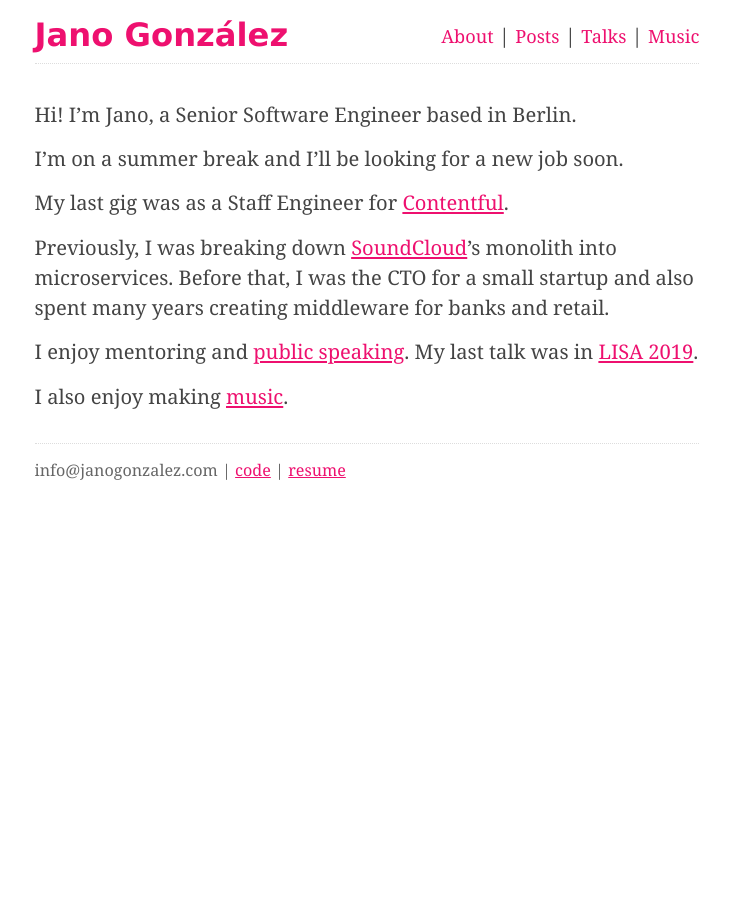
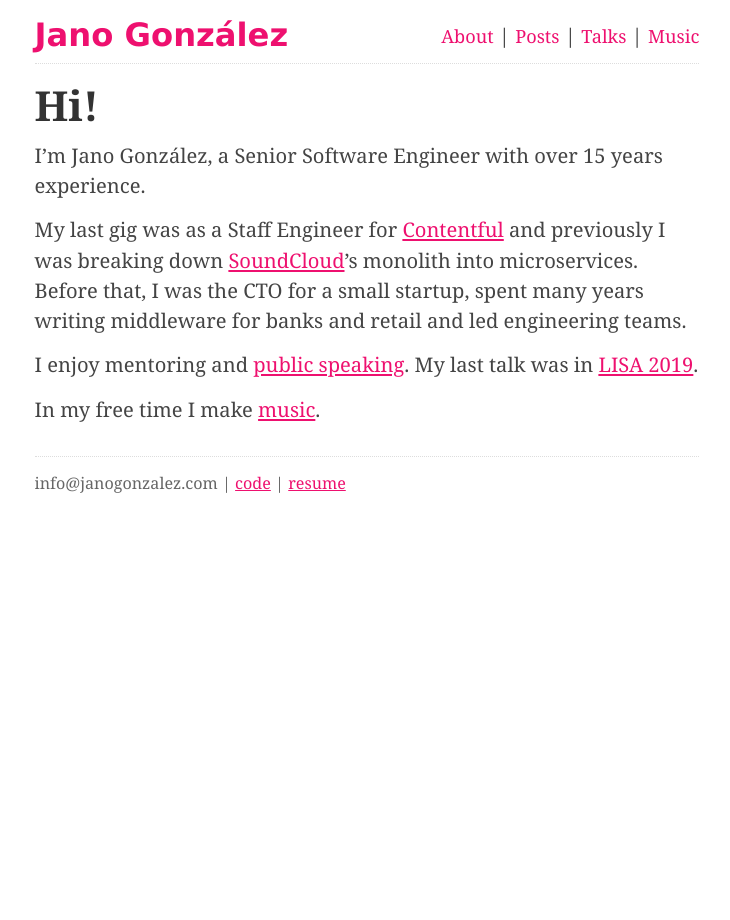
Before and after one commit to janogonzalez/janogonzalez.github.io, a Jekyll site: the page built from about.md, in a window 1280 px wide. Shown: the whole page, without its empty margins (273-1003 px from the left). Built offline with Jekyll 4.4.1, drawn with Linux system fonts in a browser that asks for light colours.

Commit message:
Update about

```diff
--- a/about.md
+++ b/about.md
@@ -2,20 +2,19 @@
 layout: default
 title: About
 ---
-Hi! I'm Jano, a Senior Software Engineer based in Berlin.
+# Hi!
 
-I'm on a summer break and I'll be looking for a new job soon.
+I'm Jano González, a Senior Software Engineer with over 15 years experience.
 
-My last gig was as a Staff Engineer for [Contentful][contentful].
-
-Previously, I was breaking down [SoundCloud][soundcloud]'s monolith into
-microservices. Before that, I was the CTO for a small startup and also spent
-many years creating middleware for banks and retail.
+My last gig was as a Staff Engineer for [Contentful][contentful] and previously
+I was breaking down [SoundCloud][soundcloud]'s monolith into microservices.
+Before that, I was the CTO for a small startup, spent many years writing
+middleware for banks and retail and led engineering teams.
 
 I enjoy mentoring and [public speaking](/talks). My last talk was in
 [LISA 2019][lisa].
 
-I also enjoy making [music][music].
+In my free time I make [music][music].
 
 [contentful]: https://contentful.com
 [soundcloud]: https://soundcloud.com
```
